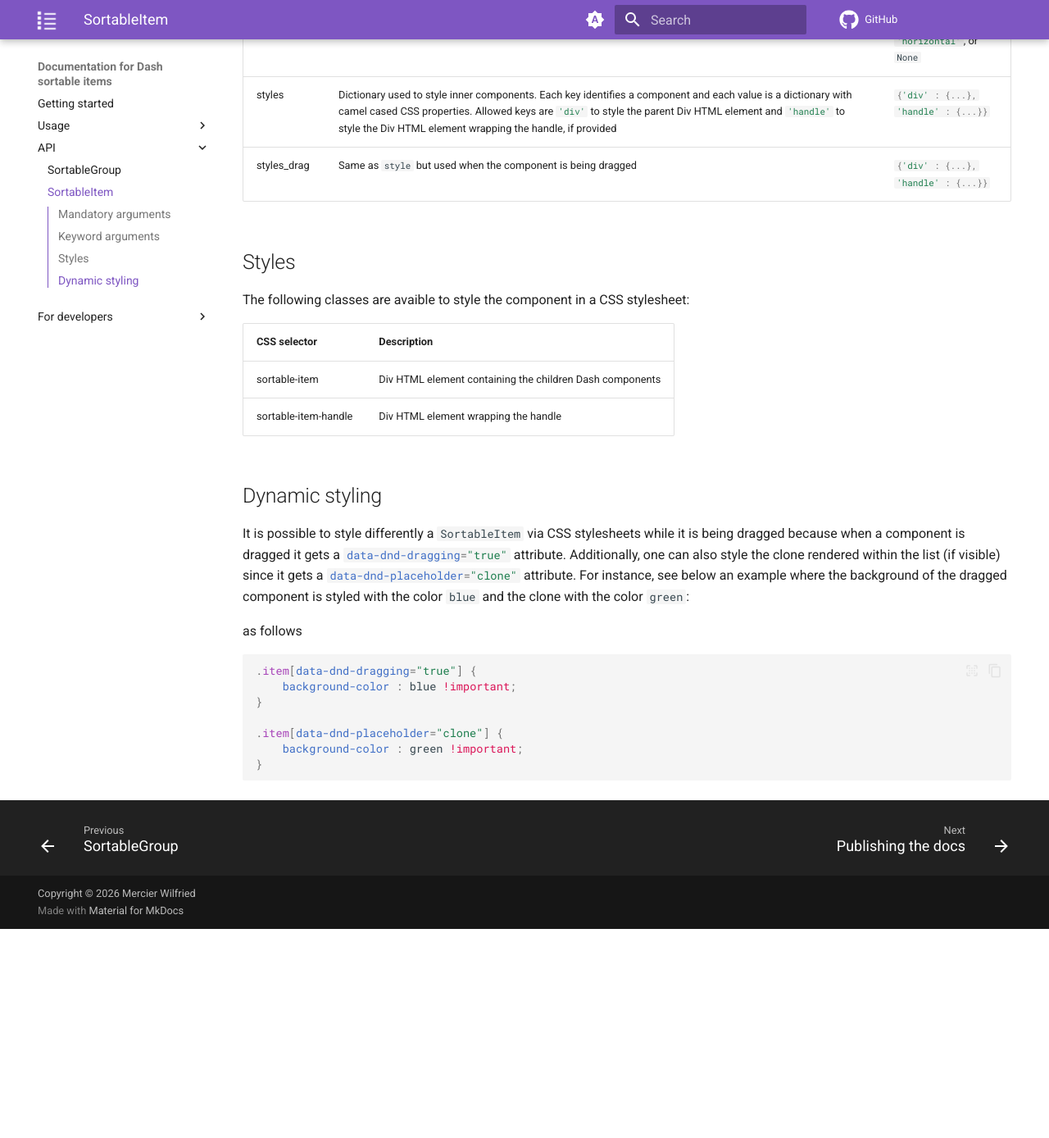
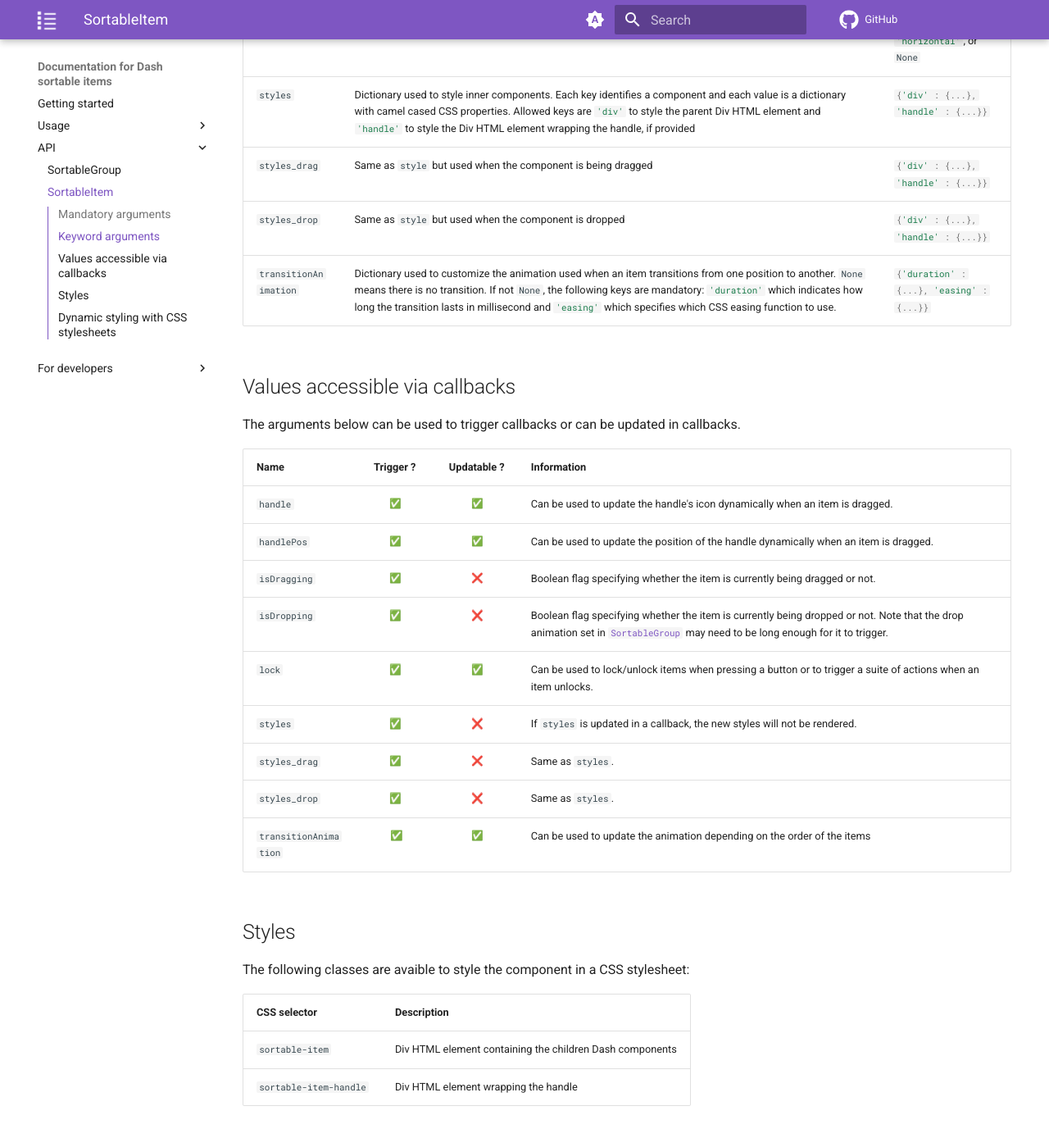
Before and after one commit to WilfriedMercier/dash_sortable_items, an MkDocs documentation site: the page built from docs_src/src/API/sortable_item.md, in a window 1280 px wide and 1400 px high, scrolled down 942 px. Shown: the top 1388 px of the window at 82% size. Built offline with MkDocs 1.6.1 and Material for MkDocs 9.7.7, drawn with Linux system fonts in a browser that asks for light colours; emoji names are drawn with the system emoji font; comment, search, counter and statistics services are not loaded; before the commit the page ends 2075 px from its top, so only the background shows below that; some of the changed text lies outside the part shown.

Commit message:
Added the new API doc for SortableItem

```diff
--- a/docs_src/src/API/sortable_item.md
+++ b/docs_src/src/API/sortable_item.md
@@ -11,20 +11,39 @@ The following arguments must always be provided when creating a new `SortableIte
 
 | Name | Description | Type |
 | ---- | ----------- | ---- |
-| id   | Unique identifier for the component in callbacks and to identify uniquely the component within the [`SortableGroup`](./sortable_group.md) list | `#!py3 str` or a dictionary with structure `#!py3 {'type' : ..., 'index' : ...}` |
+| `id`   | Unique identifier for the component in callbacks and to identify uniquely the component within the [`SortableGroup`](./sortable_group.md) list | `#!py3 str` or a dictionary with structure `#!py3 {'type' : ..., 'index' : ...}` |
 
 
 ## Keyword arguments
 
 | Name | Description | Type |
 | ---- | ----------- | ---- |
-| className | CSS class name used to style the component via CSS stylesheets | `#!py3 str` |
-| handle    | Dash component used as handle. If `#!py3 None`, the entire item is used as handle | `#!py3 dict` or `#!py3 None` |
-| handlePos | Position of the handle in the parent HTML Div component. Default value is `#!py3 'start'` | `#!py3 'start'`, `#!py3 'end'`, or `#!py3 None` |
-| lock | Whether to lock the item or not. Default is `#!py3 False` | `#!py3 bool` |
-| restrict | Whether to restrict the item to vertical or horizontal movement only. Default is no restriction. | `#!py3 'vertical'`, `#!py3 'horizontal'`, or `#!py3 None` |
-| styles | Dictionary used to style inner components. Each key identifies a component and each value is a dictionary with camel cased CSS properties. Allowed keys are `#!py3 'div'` to style the parent Div HTML element and `#!py3 'handle'` to style the Div HTML element wrapping the handle, if provided | `#!py3 {'div' : {...}, 'handle' : {...}}` |
-| styles_drag | Same as `style` but used when the component is being dragged | `#!py3 {'div' : {...}, 'handle' : {...}}` |
+| `className` | CSS class name used to style the component via CSS stylesheets | `#!py3 str` |
+| `handle`    | Dash component used as handle. If `#!py3 None`, the entire item is used as handle | `#!py3 dict` or `#!py3 None` |
+| `handlePos` | Position of the handle in the parent HTML Div component. Default value is `#!py3 'start'` | `#!py3 'start'`, `#!py3 'end'`, or `#!py3 None` |
+| `lock` | Whether to lock the item or not. Default is `#!py3 False` | `#!py3 bool` |
+| `restrict` | Whether to restrict the item to vertical or horizontal movement only. Default is no restriction. | `#!py3 'vertical'`, `#!py3 'horizontal'`, or `#!py3 None` |
+| `styles` | Dictionary used to style inner components. Each key identifies a component and each value is a dictionary with camel cased CSS properties. Allowed keys are `#!py3 'div'` to style the parent Div HTML element and `#!py3 'handle'` to style the Div HTML element wrapping the handle, if provided | `#!py3 {'div' : {...}, 'handle' : {...}}` |
+| `styles_drag` | Same as `style` but used when the component is being dragged | `#!py3 {'div' : {...}, 'handle' : {...}}` |
+| `styles_drop` | Same as `style` but used when the component is dropped | `#!py3 {'div' : {...}, 'handle' : {...}}` |
+| `transitionAnimation` | Dictionary used to customize the animation used when an item transitions from one position to another. `#!py3 None` means there is no transition. If not `#!py3 None`, the following keys are mandatory: `#!py3 'duration'` which indicates how long the transition lasts in millisecond and `#!py3 'easing'` which specifies which CSS easing function to use. | `#!py3 {'duration' : {...}, 'easing' : {...}}` |
+
+## Values accessible via callbacks
+
+The arguments below can be used to trigger callbacks or can be updated in callbacks.
+
+| Name | Trigger ? | Updatable ? | Information |
+| ---  | :-------: | :---------: | ------  |
+| `handle` | :white_check_mark: | :white_check_mark: | Can be used to update the handle's icon dynamically when an item is dragged. |
+| `handlePos` | :white_check_mark: | :white_check_mark: | Can be used to update the position of the handle dynamically when an item is dragged. |
+| `isDragging` | :white_check_mark: | :x: | Boolean flag specifying whether the item is currently being dragged or not. |
+| `isDropping` | :white_check_mark: | :x: | Boolean flag specifying whether the item is currently being dropped or not. Note that the drop animation set in [`SortableGroup`](../API/sortable_group.md) may need to be long enough for it to trigger. |
+| `lock` | :white_check_mark: | :white_check_mark: | Can be used to lock/unlock items when pressing a button or to trigger a suite of actions when an item unlocks. |
+| `styles` | :white_check_mark: | :x: | If `styles` is updated in a callback, the new styles will not be rendered. |
+| `styles_drag` | :white_check_mark: | :x: | Same as `styles`. |
+| `styles_drop` | :white_check_mark: | :x: | Same as `styles`. |
+| `transitionAnimation` | :white_check_mark: | :white_check_mark: | Can be used to update the animation depending on the order of the items |
+
 
 ## Styles
 
@@ -32,12 +51,12 @@ The following classes are avaible to style the component in a CSS stylesheet:
 
 | CSS selector  | Description |
 | ----          | ----------- |
-| sortable-item        | Div HTML element containing the children Dash components |
-| sortable-item-handle | Div HTML element wrapping the handle |
+| `sortable-item`        | Div HTML element containing the children Dash components |
+| `sortable-item-handle` | Div HTML element wrapping the handle |
 
-## Dynamic styling
+## Dynamic styling with CSS stylesheets
 
-It is possible to style differently a `SortableItem` via CSS stylesheets while it is being dragged because when a component is dragged it gets a `#!css data-dnd-dragging="true"` attribute. Additionally, one can also style the clone rendered within the list (if visible) since it gets a `#!css data-dnd-placeholder="clone"` attribute. For instance, see below an example where the background of the dragged component is styled with the color `blue` and the clone with the color `green`:
+It is possible to style differently a `SortableItem` via CSS stylesheets while it is being dragged because a dragged component gets a `#!css data-dnd-dragging="true"` attribute. Additionally, one can also style the clone rendered within the list (if visible) since it gets a `#!css data-dnd-placeholder="clone"` attribute. For instance, see below an example where the background of the dragged component is styled with the color `blue` and the clone with the color `green`:
 
 
 as follows
```
Also changed, not shown: 1 other file.
